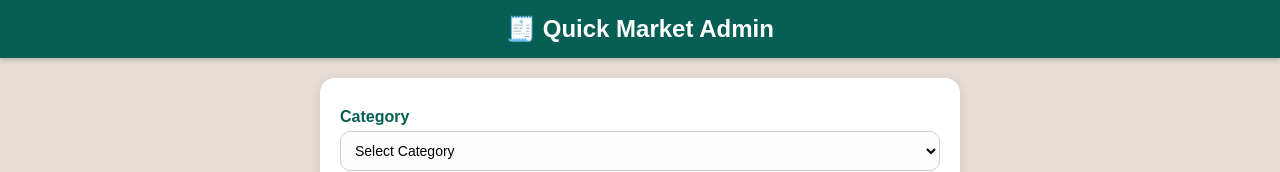
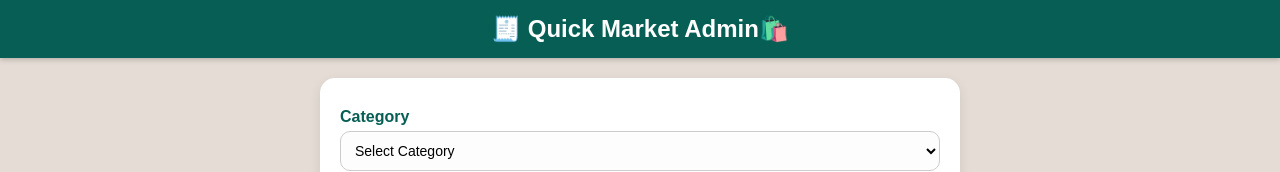
Before and after one commit to BulkSMS4/WhatsApp-Auto-Sender-, a website: page public/admin.html in a window 1280 px wide. Shown: the top 172 px of the page. Drawn offline with Linux system fonts and the light colour scheme; no server answers.

Commit message:
Update admin.html

```diff
--- a/public/admin.html
+++ b/public/admin.html
@@ -99,7 +99,7 @@
   </style>
 </head>
 <body>
-  <header>🧾 Quick Market Admin</header>
+  <header>🧾 Quick Market Admin🛍️</header>
   <main>
     <form id="productForm">
       <label>Category</label>
```
